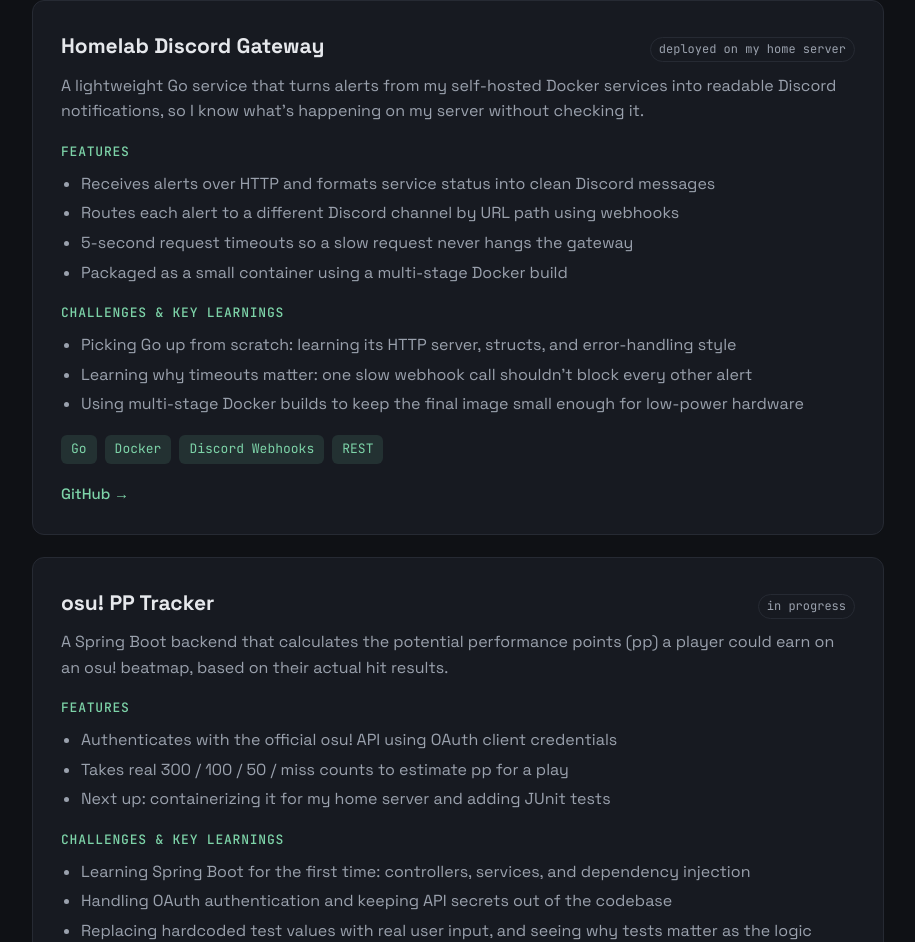
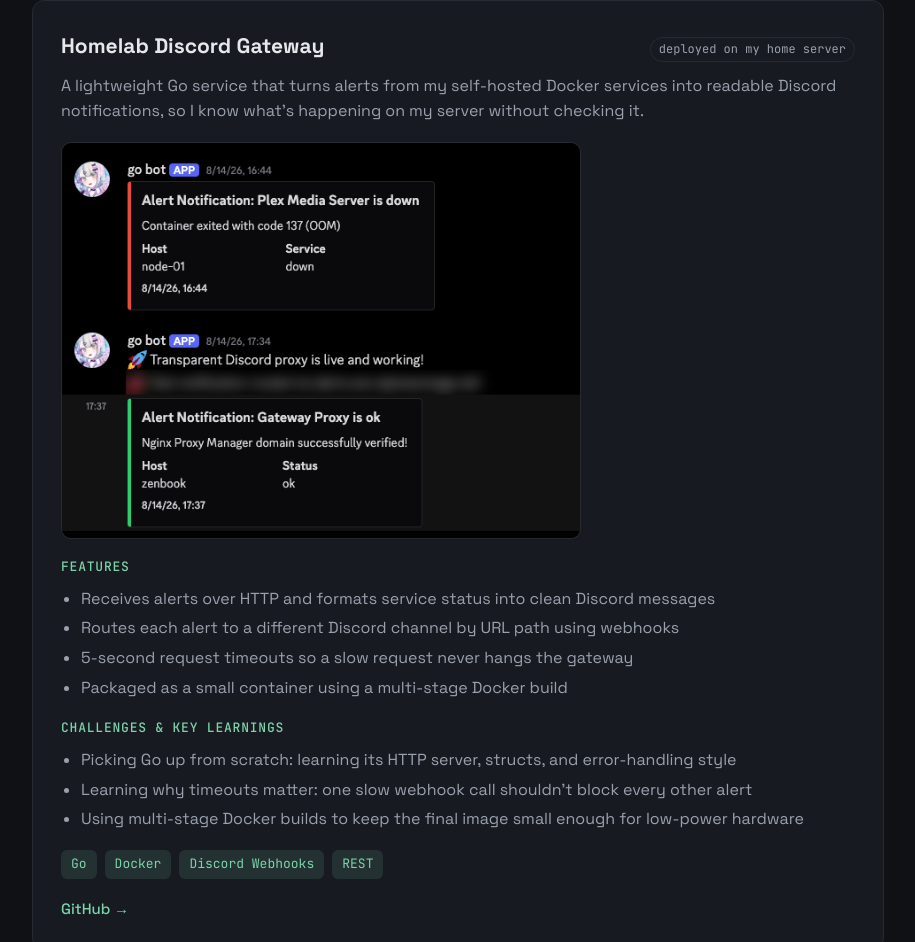
Before and after one commit to FranklinHat/franklinhat.github.io, a plain HTML site: page index.html in a window 1280 px wide. Shown: the part 1406-2348 px from the top of the page, without its empty margins (182-1097 px from the left). Drawn offline with Linux system fonts and the light colour scheme.

Commit message:
Enhance index.html with shot image styling
Added styling for shot images and included a screenshot for the Discord Gateway project.

```diff
--- a/index.html
+++ b/index.html
@@ -151,6 +151,12 @@
     .card .tags { margin-top: 18px; }
     .card-links { display: flex; gap: 18px; font-size: 15px; font-weight: 500; margin-top: 18px; }
 
+    .shot {
+      width: 100%; max-width: 520px; display: block;
+      margin: 18px 0 4px; border-radius: 10px;
+      border: 1px solid var(--border);
+    }
+
     /* ---------- Skills ---------- */
     .skills-grid {
       display: grid; grid-template-columns: repeat(2, 1fr); gap: 20px;
@@ -241,6 +247,7 @@
           <a class="btn" href="https://github.com/FranklinHat" target="_blank" rel="noopener">GitHub</a>
         </div>
       </div>
+      <!-- Optional: add a photo named photo.jpg to the repo. If it's missing, this hides itself. -->
       <img class="photo" src="photo.jpg" alt="Photo of Franklin Hatulan" onerror="this.style.display='none'">
     </div>
   </header>
@@ -271,6 +278,7 @@
               <span class="status">deployed on my home server</span>
             </div>
             <p>A lightweight Go service that turns alerts from my self-hosted Docker services into readable Discord notifications, so I know what's happening on my server without checking it.</p>
+            <img class="shot" src="gateway-screenshot.png" alt="Discord alerts sent by the gateway: a red 'Plex Media Server is down' alert and a green 'Gateway Proxy is ok' alert">
             <h4>Features</h4>
             <ul>
               <li>Receives alerts over HTTP and formats service status into clean Discord messages</li>
@@ -463,7 +471,6 @@
         <h2 data-num="06.">Contact</h2>
         <p>I'm currently looking for software engineering internships. If you have an opportunity or want to talk tech, feel free to reach out.</p>
         <div class="buttons">
-
           <a class="btn primary" href="mailto:fmhatulan2@gmail.com">Email me</a>
           <a class="btn" href="https://www.linkedin.com/in/franklinhat/" target="_blank" rel="noopener">LinkedIn</a>
           <a class="btn" href="https://github.com/FranklinHat" target="_blank" rel="noopener">GitHub</a>
```
